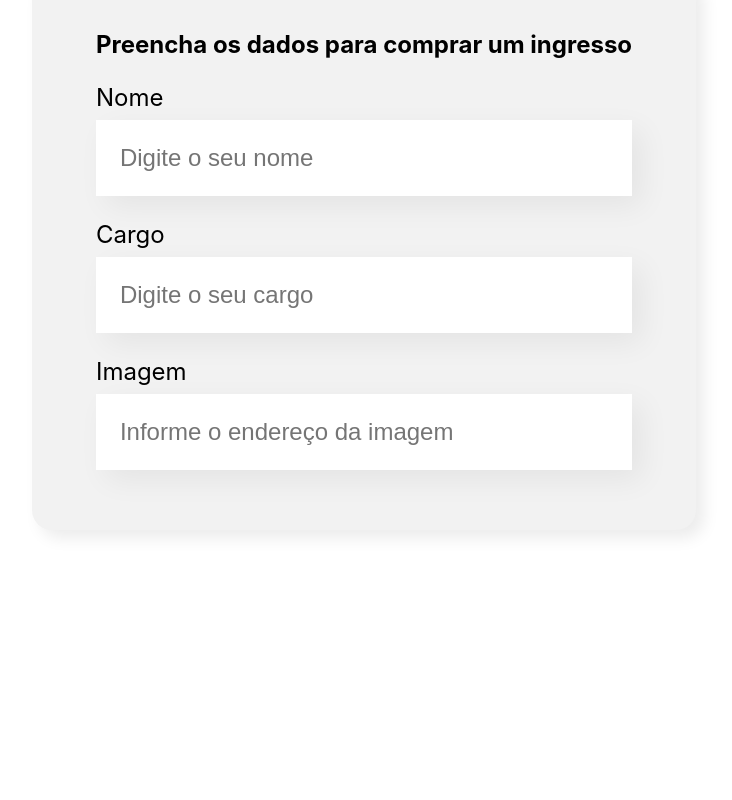
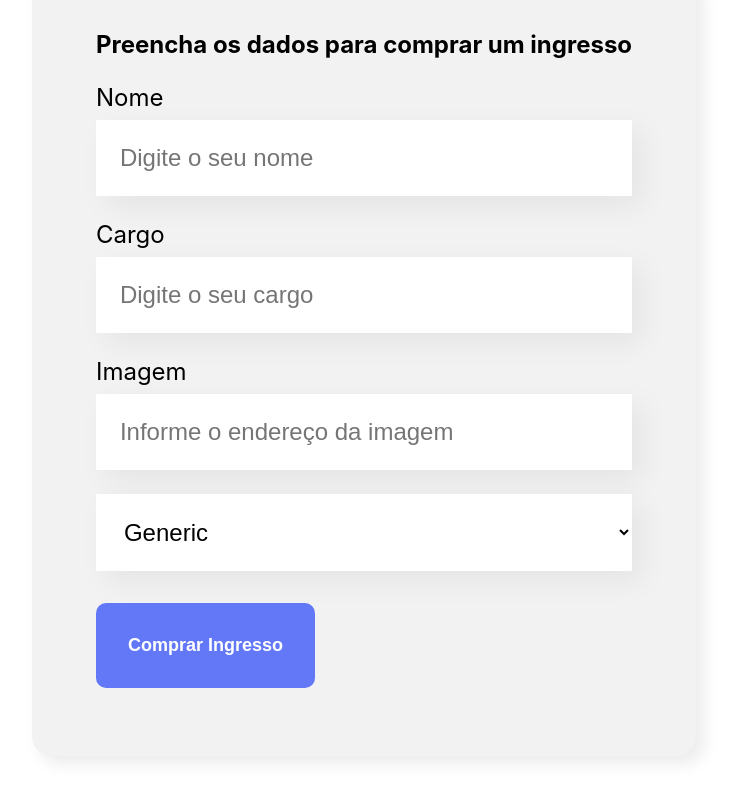
Before and after one commit to raapcoelho/react, a React (Create React App) app in the folder organograma/: page / in a window 1280 px wide. Shown: the part 430-1230 px from the top of the page, without its empty margins (276-1008 px from the left). Before the commit the page ends 1040 px from the top, so only its background shows below. Built offline with nearby package versions, Linux system fonts and the light colour scheme.

Commit message:
ComboBox e botão

```diff
--- /dev/null
+++ b/organograma/src/Button/Button.css
@@ -0,0 +1,15 @@
+.button{
+    background-color: #6278f7;
+    border-radius: 10px;
+    font-weight: 700;
+    font-size: 18px;
+    padding: 32px;
+    border: none;
+    cursor: pointer;
+    color: #FFF;
+    margin: 32px 0;
+}
+
+.button:hover {
+    color: #95ffd4;
+}
--- /dev/null
+++ b/organograma/src/Button/index.js
@@ -0,0 +1,12 @@
+import './Button.css'
+
+const Button = (props) =>{
+
+    return (
+        <button className="button">
+            {props.children}
+        </button>
+    )
+}
+
+export default Button
--- /dev/null
+++ b/organograma/src/components/ComboBox/ComboBox.css
@@ -0,0 +1,15 @@
+.combo-box label {
+    display: block;
+    margin-bottom: 8px;
+    font-size: 24px;
+}
+
+.combo-box select {
+    background-color: #FFF;
+    box-shadow: 10px 10px 30px rgba(0, 0, 0, 0.06);
+    width: 100%;
+    border: none;
+    font-size: 24px;
+    padding: 24px;
+    box-sizing: border-box;
+}
--- /dev/null
+++ b/organograma/src/components/ComboBox/index.js
@@ -0,0 +1,17 @@
+import './ComboBox.css'
+
+const ComboBox = (props) => {
+
+    return (
+        <div className="combo-box">
+            <label>{props.label}</label>
+            <select>
+                {props.itens.map((item, index) => {
+                    return <option key={item}>{item}</option>
+                })}
+            </select>
+        </div>
+    )
+}
+
+export default ComboBox
--- a/organograma/src/components/Form/index.js
+++ b/organograma/src/components/Form/index.js
@@ -1,7 +1,17 @@
+import Button from '../../Button'
+import ComboBox from '../ComboBox'
 import TextField from '../TextField'
 import './Form.css'
 
 const Form = () => {
+
+    const teams = [
+        'Generic',
+        'Documentation',
+        'OKR',
+        'Gamefication'
+    ]
+
     return (
         <section className="form">
             <form>
@@ -9,6 +19,10 @@
                 <TextField label="Nome" placeholder="Digite o seu nome" />
                 <TextField label="Cargo" placeholder="Digite o seu cargo" />
                 <TextField label="Imagem" placeholder="Informe o endereço da imagem" />
+                <ComboBox itens={teams}/>
+                <Button>
+                    Comprar Ingresso
+                </Button>
             </form>
         </section>
     )
```
